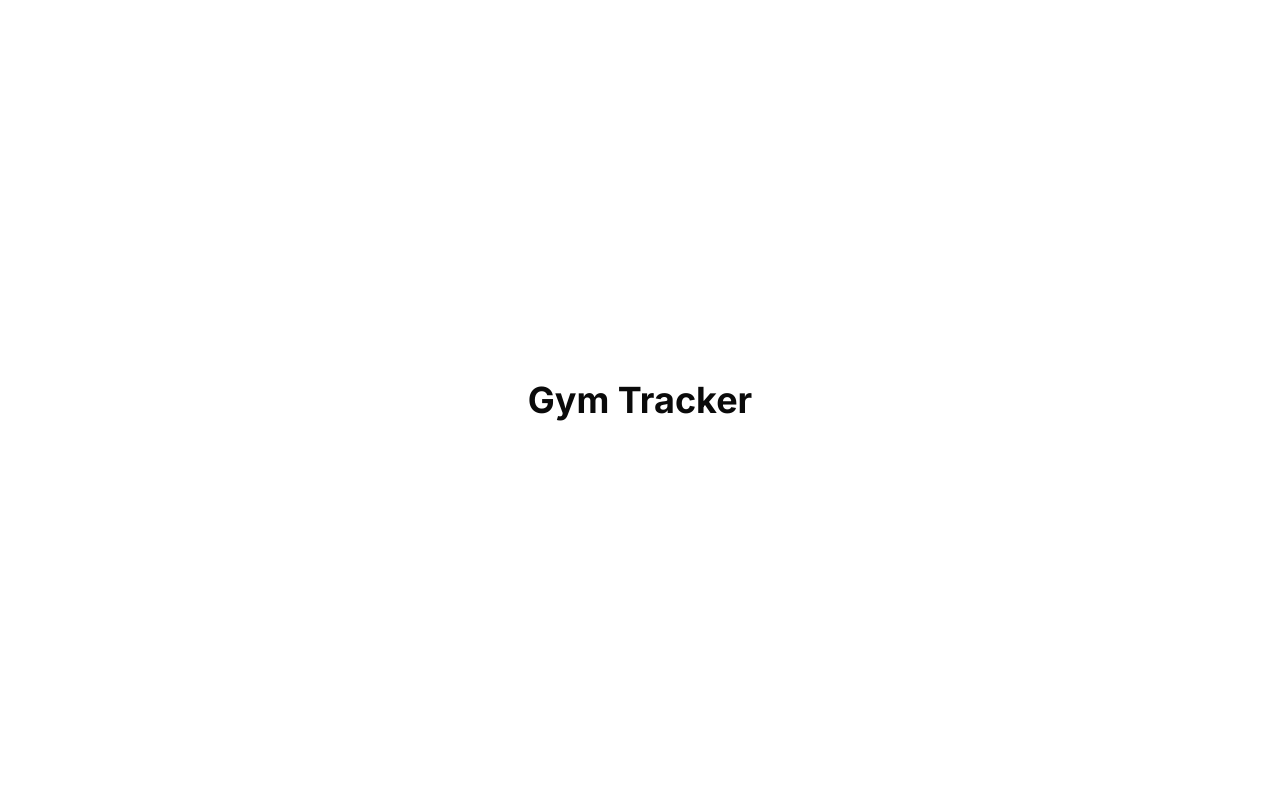
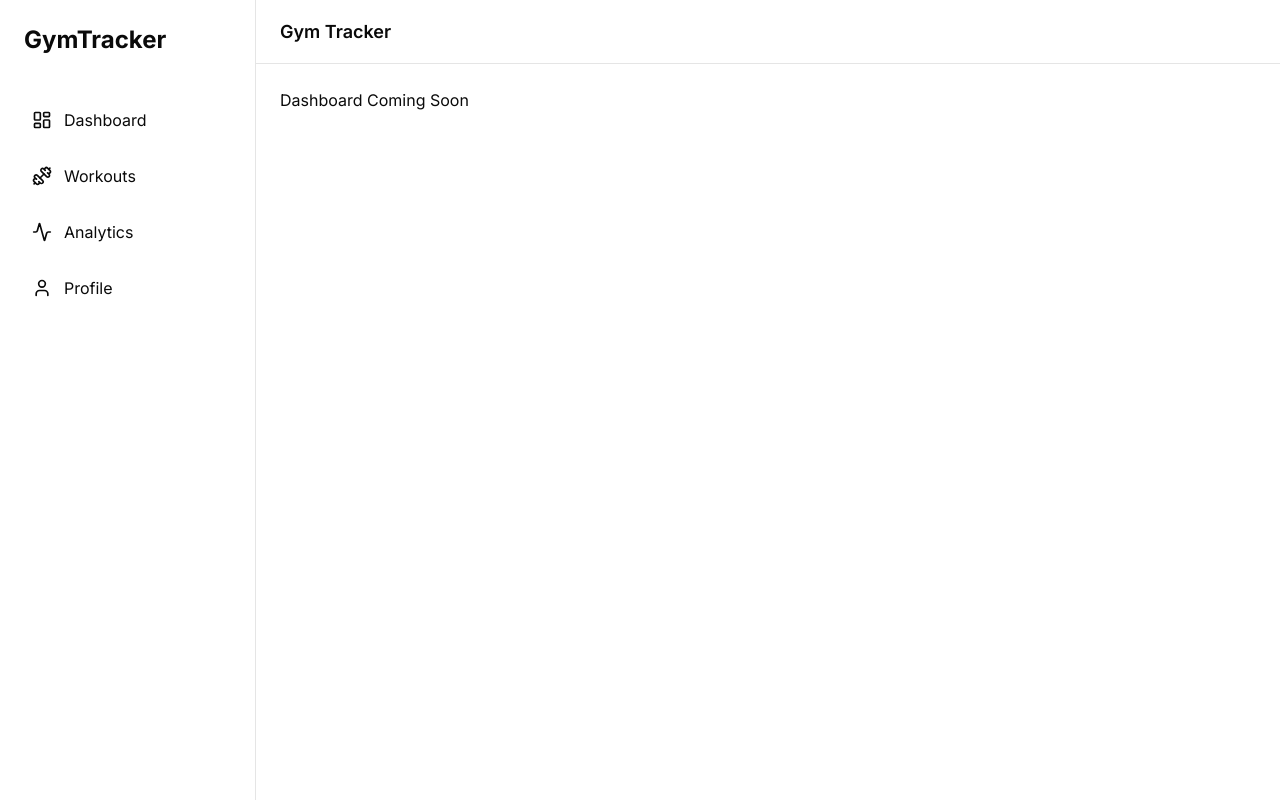
Before and after one commit to gatik03/GymTracker, a Next.js app in the folder frontend/: page / in a window 1280 px wide. Built offline with nearby package versions, Linux system fonts and the light colour scheme.

Commit message:
Created basic layout of the page

```diff
--- a/frontend/src/app/page.tsx
+++ b/frontend/src/app/page.tsx
@@ -1,9 +1,11 @@
+import { AppLayout } from "@/components/layout/AppLayout";
+
 export default function Home() {
   return (
-    <main className="min-h-screen flex items-center justify-center">
-      <h1 className="text-4xl font-bold">
-        Gym Tracker
-      </h1>
-    </main>
+    <AppLayout>
+      <div>
+        Dashboard Coming Soon
+      </div>
+    </AppLayout>
   );
 }
--- /dev/null
+++ b/frontend/src/components/layout/AppLayout.tsx
@@ -0,0 +1,22 @@
+import { Sidebar } from "./Sidebar";
+import { Topbar } from "./Topbar";
+
+export function AppLayout({
+  children,
+}: {
+  children: React.ReactNode;
+}) {
+  return (
+    <div className="flex min-h-screen">
+      <Sidebar />
+
+      <div className="flex-1 flex flex-col">
+        <Topbar />
+
+        <main className="flex-1 p-6">
+          {children}
+        </main>
+      </div>
+    </div>
+  );
+}
--- /dev/null
+++ b/frontend/src/components/layout/MobileNav.tsx
@@ -0,0 +1,3 @@
+export function MobileNav() {
+  return <div>MobileNav</div>;
+}
--- /dev/null
+++ b/frontend/src/components/layout/Sidebar.tsx
@@ -0,0 +1,33 @@
+"use client";
+
+import Link from "next/link";
+import { navigationItems } from "@/lib/navigation";
+
+export function Sidebar() {
+  return (
+    <aside className="hidden md:flex w-64 flex-col border-r bg-card">
+      <div className="p-6">
+        <h1 className="text-2xl font-bold">
+          GymTracker
+        </h1>
+      </div>
+
+      <nav className="flex flex-col gap-2 p-4">
+        {navigationItems.map((item) => {
+          const Icon = item.icon;
+
+          return (
+            <Link
+              key={item.name}
+              href={item.href}
+              className="flex items-center gap-3 rounded-lg px-4 py-3 hover:bg-muted transition"
+            >
+              <Icon size={20} />
+              {item.name}
+            </Link>
+          );
+        })}
+      </nav>
+    </aside>
+  );
+}
--- /dev/null
+++ b/frontend/src/components/layout/Topbar.tsx
@@ -0,0 +1,9 @@
+export function Topbar() {
+  return (
+    <header className="h-16 border-b flex items-center px-6">
+      <h2 className="font-semibold text-lg">
+        Gym Tracker
+      </h2>
+    </header>
+  );
+}
--- /dev/null
+++ b/frontend/src/lib/navigation.ts
@@ -0,0 +1,29 @@
+import {
+  LayoutDashboard,
+  Dumbbell,
+  Activity,
+  User,
+} from "lucide-react";
+
+export const navigationItems = [
+  {
+    name: "Dashboard",
+    href: "/",
+    icon: LayoutDashboard,
+  },
+  {
+    name: "Workouts",
+    href: "/workouts",
+    icon: Dumbbell,
+  },
+  {
+    name: "Analytics",
+    href: "/analytics",
+    icon: Activity,
+  },
+  {
+    name: "Profile",
+    href: "/profile",
+    icon: User,
+  },
+];
```
